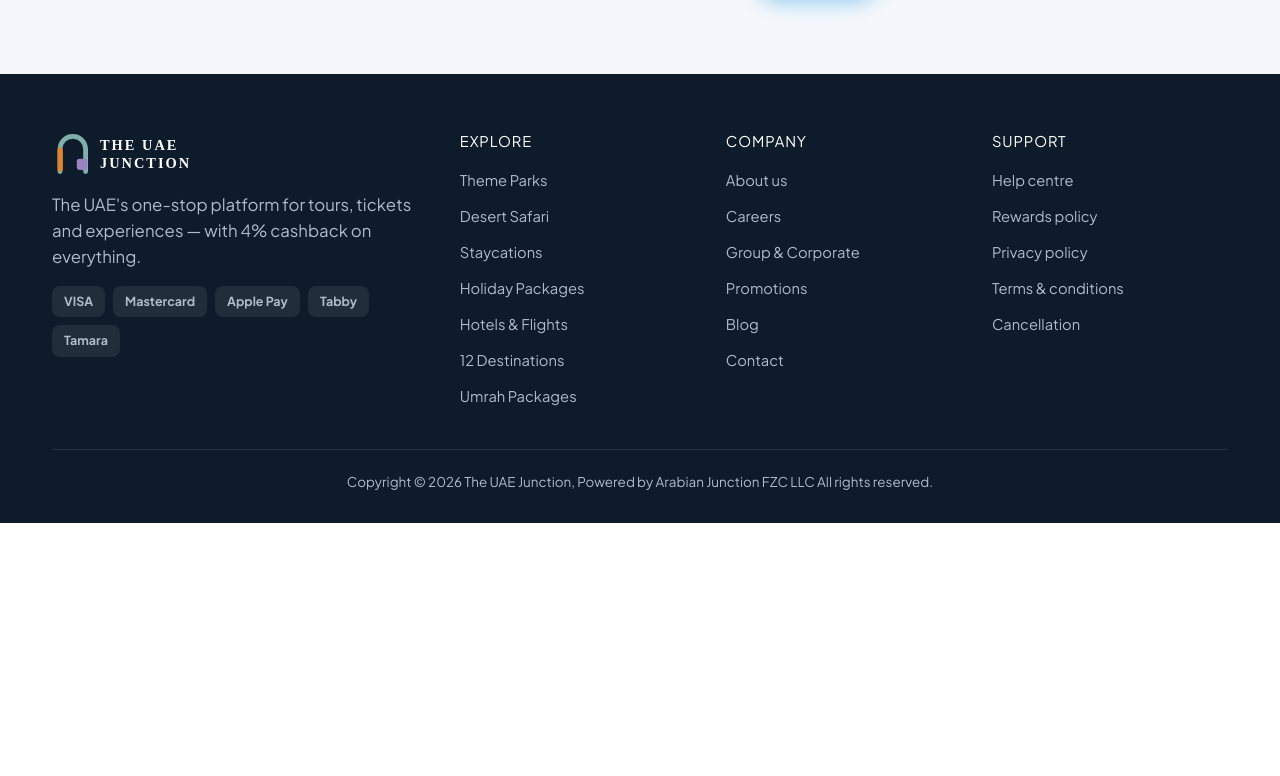
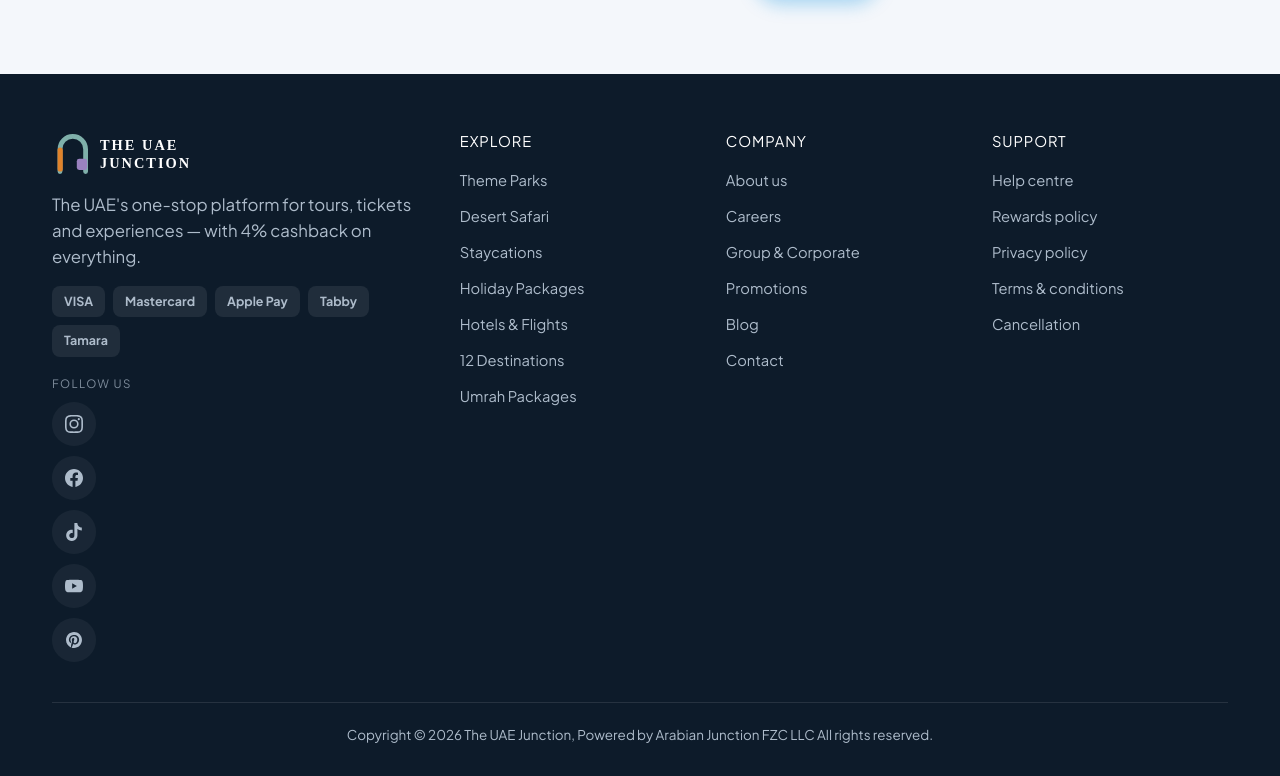
Before and after one commit to masimashiqeen1985/uae-junction-frontend, a Next.js app: page / in a window 1280 px wide. Shown: the part 8523-9299 px from the top of the page. Before the commit the page ends 9046 px from the top, so only its background shows below. Built offline with nearby package versions, Linux system fonts and the light colour scheme; no server answers.

Commit message:
home(footer): add official social icons (IG/FB/TikTok/YouTube/Pinterest) to VibrantHome footer via shared SocialIcons — matches interior-page footer

```diff
--- a/src/components/home/VibrantHome.tsx
+++ b/src/components/home/VibrantHome.tsx
@@ -1,6 +1,7 @@
 'use client'
 import { useEffect, useRef } from 'react'
 import './vibrant-home.css'
+import { SocialIcons } from '@/components/layout/SocialIcons'
 
 /**
  * Vibrant Junction — full homepage.
@@ -327,7 +328,7 @@ export function VibrantHome() {
       <div className="foot-brand">
       <svg viewBox="0 0 250 60" style={{height:'48px',width:'auto',display:'block'}} role="img" aria-label="The UAE Junction"><path d="M10 52 V24 a16 16 0 0 1 32 0 V52" fill="none" stroke="#7FB0AA" strokeWidth="6" strokeLinecap="round"/><rect x="7" y="22" width="6.5" height="30" rx="3.25" fill="#E0832B"/><rect x="31" y="36" width="13" height="14" rx="3" fill="#9A82C0"/><text x="60" y="25" fontFamily="Cinzel,serif" fontWeight="600" fontSize="18" letterSpacing="2.5" fill="#ffffff">THE UAE</text><text x="60" y="48" fontFamily="Cinzel,serif" fontWeight="600" fontSize="18" letterSpacing="2.5" fill="#ffffff">JUNCTION</text></svg>
       <p style={{maxWidth:'32ch',margin:'14px 0'}}>The UAE&apos;s one-stop platform for tours, tickets and experiences — with 4% cashback on everything.</p>
-      <div className="foot-pay"><span>VISA</span><span>Mastercard</span><span>Apple Pay</span><span>Tabby</span><span>Tamara</span></div>
+      <div className="foot-pay"><span>VISA</span><span>Mastercard</span><span>Apple Pay</span><span>Tabby</span><span>Tamara</span></div><div className="foot-social" style={{marginTop:'18px'}}><p style={{fontSize:'.72rem',letterSpacing:'.12em',textTransform:'uppercase',opacity:.7,margin:'0 0 10px'}}>Follow us</p><SocialIcons links={[{platform:'Instagram',url:'https://www.instagram.com/theuaejunction_travel'},{platform:'Facebook',url:'https://www.facebook.com/share/1DBbzt4W8s/'},{platform:'TikTok',url:'https://www.tiktok.com/@theuaejunction2'},{platform:'YouTube',url:'https://youtube.com/@theuaejunction'},{platform:'Pinterest',url:'https://www.pinterest.com/theuaejunction/'}]} /></div>
       </div>
       <div><h4>Explore</h4><ul><li><a href="https://www.theuaejunction.cloud/theme-parks">Theme Parks</a></li><li><a href="https://www.theuaejunction.cloud/desert-safari">Desert Safari</a></li><li><a href="#staycations">Staycations</a></li><li><a href="#packages">Holiday Packages</a></li><li><a href="#enquiry">Hotels &amp; Flights</a></li><li><a href="#countries">12 Destinations</a></li><li><a href="https://www.theuaejunction.cloud/umrah-packages">Umrah Packages</a></li></ul></div>
       <div><h4>Company</h4><ul><li><a href="https://www.theuaejunction.cloud/about-us">About us</a></li><li><a href="https://www.theuaejunction.cloud/careers">Careers</a></li><li><a href="https://www.theuaejunction.cloud/group-corporate-bookings">Group &amp; Corporate</a></li><li><a href="https://www.theuaejunction.cloud/promotions">Promotions</a></li><li><a href="https://www.theuaejunction.cloud/blogs">Blog</a></li><li><a href="https://www.theuaejunction.cloud/contact-us">Contact</a></li></ul></div>
```
